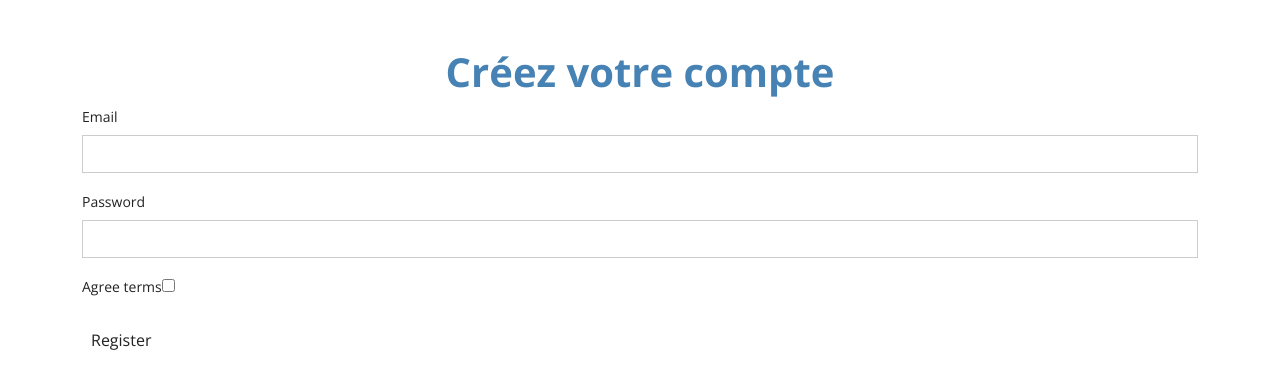
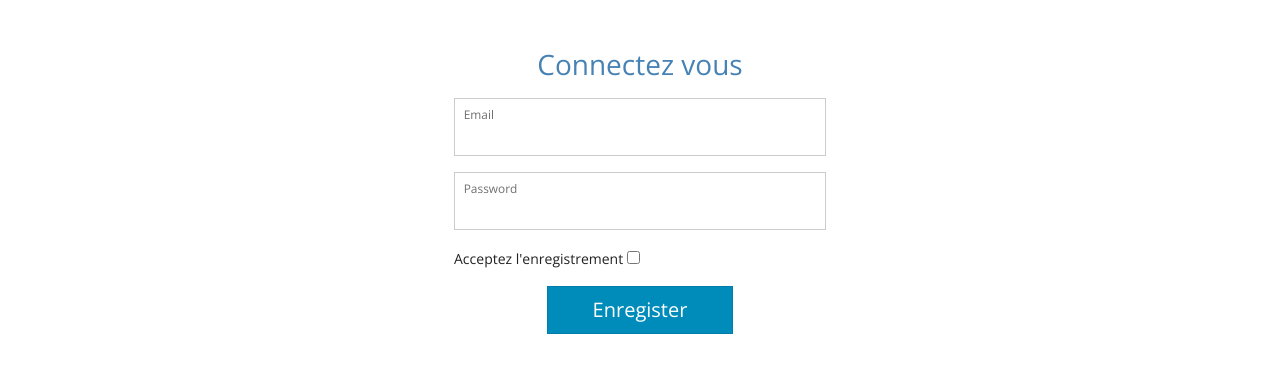
Before and after one commit to maintenantcjoey/Sixt, a Symfony app: template templates/registration/register.html.twig in a window 1280 px wide. Shown: the part 62-451 px from the top of the page. Run offline with Twig, Linux system fonts and the light colour scheme; the template is opened without the code that fills it, so the values that code supplies are empty; form fields are guessed from the names that the template uses; some libraries are stand-ins or nearby versions.

Commit message:
finish front

```diff
--- a/templates/registration/register.html.twig
+++ b/templates/registration/register.html.twig
@@ -7,15 +7,30 @@
         <div class="alert alert-danger" role="alert">{{ flashError }}</div>
     {% endfor %}
 
-    <h1>Créez votre compte</h1>
+    <h1 class="h3 mb-3 font-weight-normal">Connectez vous</h1>
 
-    {{ form_start(registrationForm) }}
-        {{ form_row(registrationForm.email) }}
-        {{ form_row(registrationForm.plainPassword, {
-            label: 'Password'
-        }) }}
-        {{ form_row(registrationForm.agreeTerms) }}
+    <div class="d-flex justify-content-center">
+        <div class="col-4">
+            {{ form_start(registrationForm) }}
+            <div class="form-floating mb-3">
+                {{ form_widget(registrationForm.email) }}
+                <label for="floatingInput">Email</label>
+            </div>
 
-        <button type="submit" class="btn">Register</button>
-    {{ form_end(registrationForm) }}
+            <div class="form-floating mb-3">
+                {{ form_widget(registrationForm.plainPassword) }}
+                <label for="floatingPassword">Password</label>
+            </div>
+
+            <div class="mb-3">
+                <label for="">Acceptez l'enregistrement</label>
+                {{ form_widget(registrationForm.agreeTerms) }}
+            </div>
+
+            <div class="d-grid gap-2 col-6 mx-auto">
+                <button class="btn btn-lg btn-primary" type="submit">Enregister</button>
+            {{ form_end(registrationForm) }}
+            </div>
+        </div>
+
 {% endblock %}
--- a/templates/security/login.html.twig
+++ b/templates/security/login.html.twig
@@ -23,7 +23,7 @@
             </div>
             <div class="form-floating mb-3">
                 <input type="password" class="form-control" id="floatingPassword" placeholder="Password" value="password" name="password" autocomplete="current-password" required>
-                <label for="floatingPassword">Password</label>
+                <label for="floatingPassword">Mot de passe</label>
             </div>
             <div class="d-grid gap-2 col-6 mx-auto">
                 <input type="hidden" name="_csrf_token" value="{{ csrf_token('authenticate') }}">
```
Also changed, not shown: src/Form/RegistrationFormType.php (+11 -4 lines).
